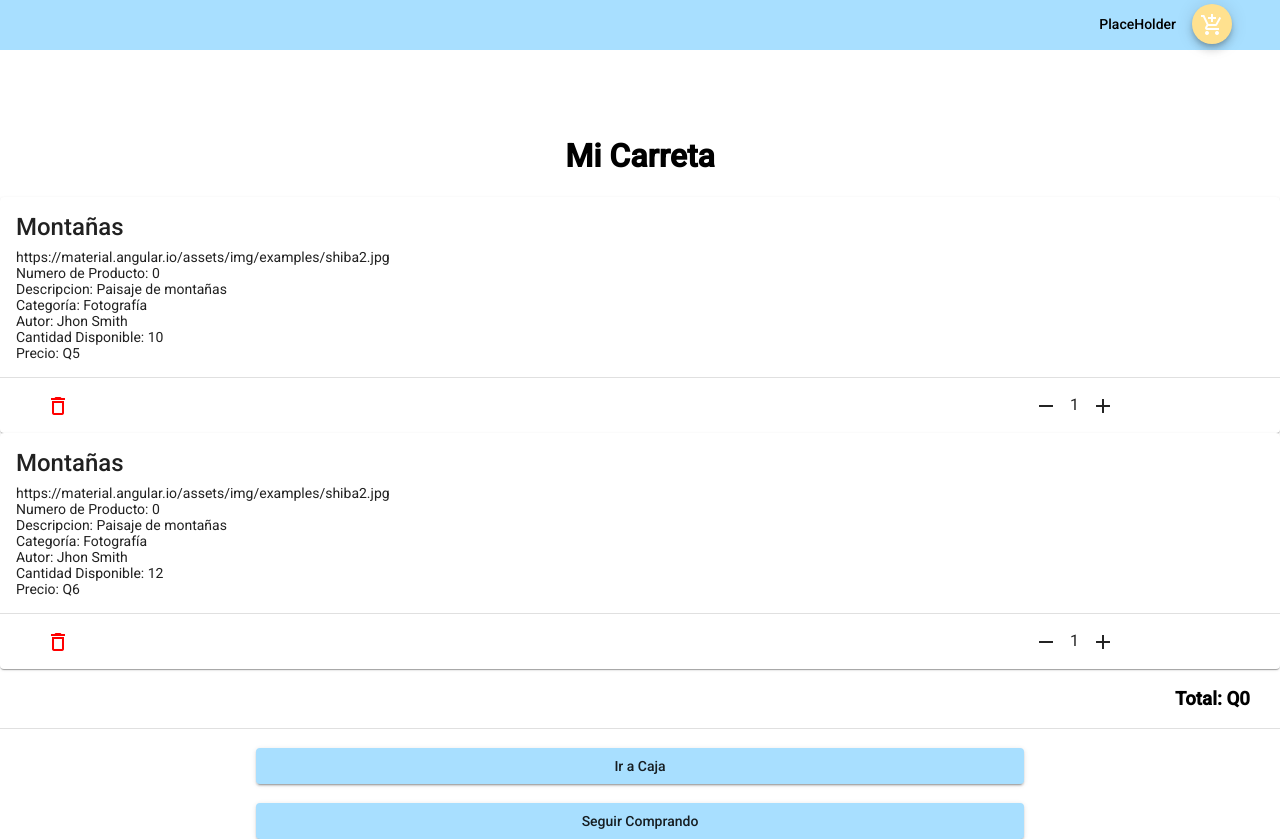
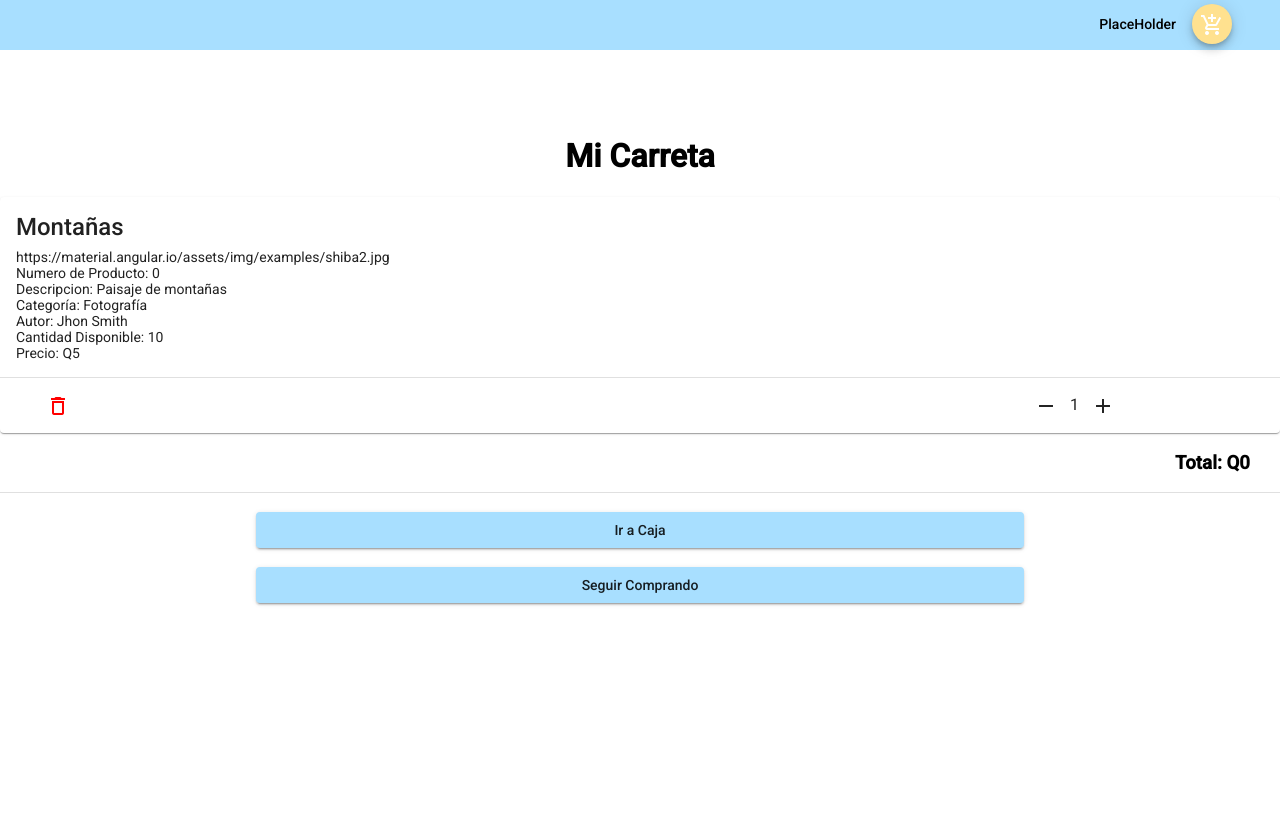
Before and after one commit to 1Dore/Tienda-virtual, an Angular app in the folder Front-end/Front-end/: page /checkout in a window 1280 px wide. After the commit the page ends 800 px from the top, so only its background shows below. Built offline with nearby package versions, Linux system fonts and the light colour scheme.

Commit message:
Update checkout.component.ts

```diff
--- a/Front-end/Front-end/src/app/components/checkout/checkout.component.ts
+++ b/Front-end/Front-end/src/app/components/checkout/checkout.component.ts
@@ -29,7 +29,7 @@ export class CheckoutComponent implements OnInit {
       author: 'Jhon Smith',
       available: 10,
       price: 5
-    },
+    }/*,
     {
       img: 'https://material.angular.io/assets/img/examples/shiba2.jpg',
       title: 'Montañas',
@@ -39,7 +39,7 @@ export class CheckoutComponent implements OnInit {
       author: 'Jhon Smith',
       available: 12,
       price: 6
-    }
+    }*/
   ];
 
   constructor(private router: Router) { }
@@ -65,13 +65,13 @@ export class CheckoutComponent implements OnInit {
     let available = (this.cards.map(i => i.available));
     let price = (this.cards.map(i => i.price));
 
-    this.quantity++;
-
-    if (this.quantity > Number(available)) {
-      this.quantity = Number(available);
-
+    for (var i = 0; i < this.cards.length; i++) {
+      this.quantity[i]++;
+      if (this.quantity[i] > Number(available[i])) {
+        this.quantity[i] = Number(available[i]);
+      }
+      this.total = Number(price) * Number(this.quantity[i]);
+      this.total = Number(this.total);
     }
-    this.total = Number(price) * Number(this.quantity);
-    this.total = Number(this.total);
   }
 }
```
